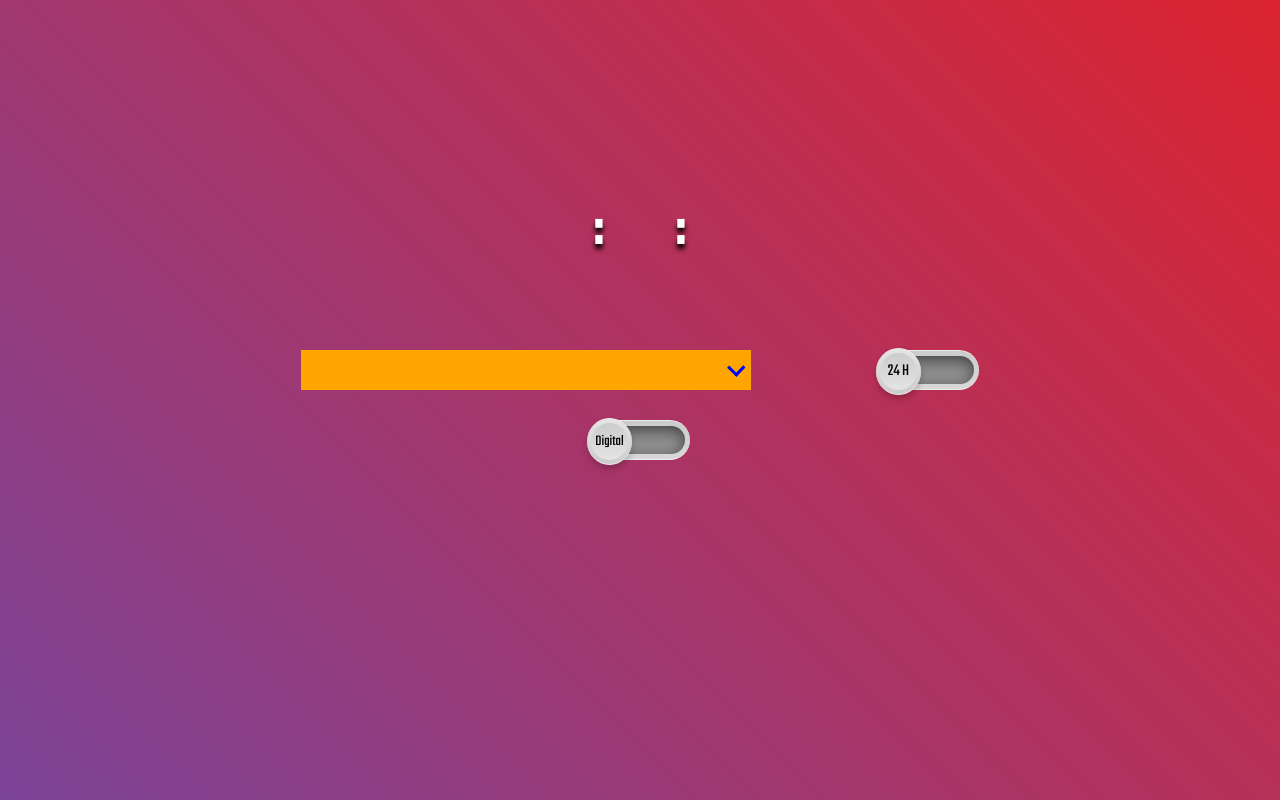
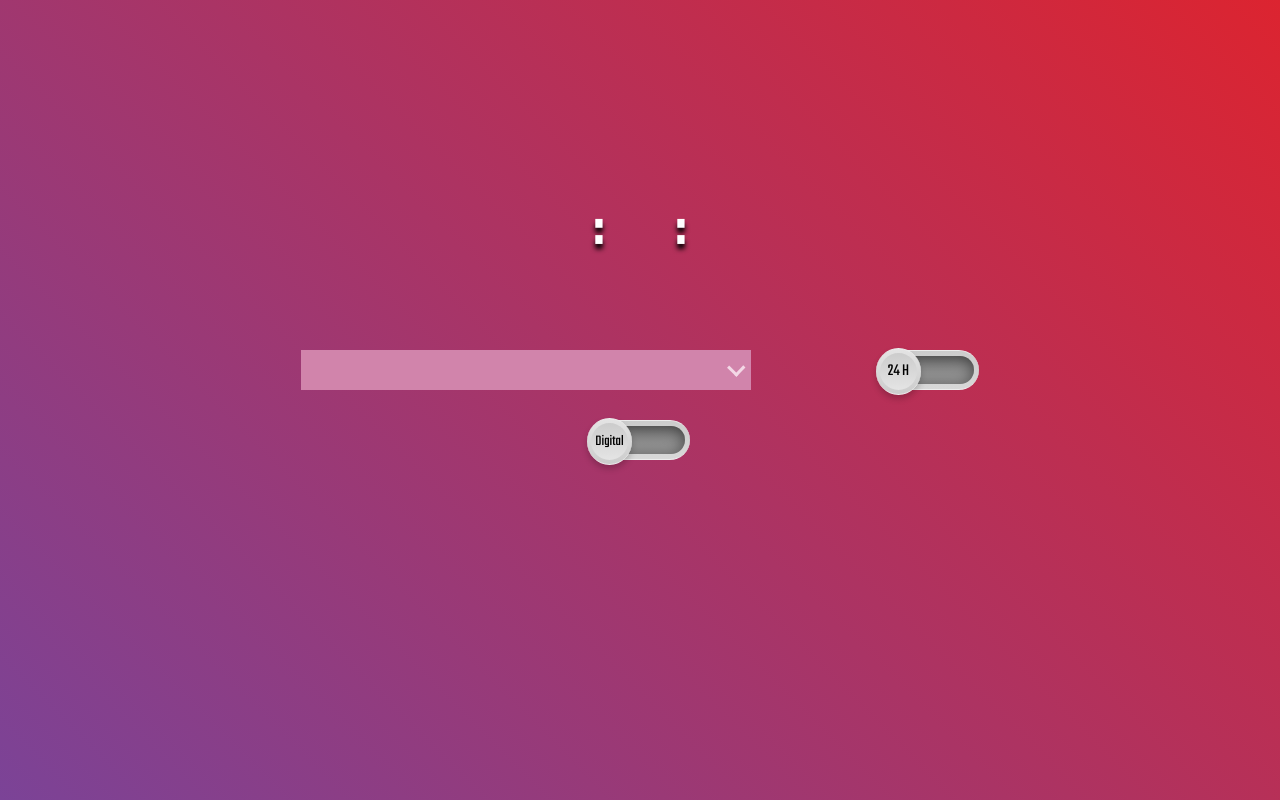
Before and after one commit to pilotvitalik/clock, a website built with webpack: page src/index.html in a window 1280 px wide. Built offline with nearby package versions, Linux system fonts and the light colour scheme; no server answers; files whose address does not match are found by name.

Commit message:
Changed: style dropdown menu

```diff
--- a/src/assets/less/modules/choice.less
+++ b/src/assets/less/modules/choice.less
@@ -23,7 +23,7 @@
 			margin-right: 10%;
 			overflow: hidden;
 			transition: all 1s ease;
-			background: @textColor;
+			background: #A57EB6;
 			&>ul:first-child{
 				display: flex;
 				flex-flow: row wrap;
@@ -37,11 +37,12 @@
 					width: 395px;
 					height: 40px;
 					padding-left: 25px;
+					color: #F3D8E6;
 					font-size: 18px;
 					line-height: 45px;
 					text-align: center;
 					letter-spacing: 0.5px;
-					background: orange;
+					background: #D184AB;
 					&>p:first-child{
 						width: 62px;
 						margin-right: 25px;
@@ -54,13 +55,13 @@
 					height: 40px;
 					border: none;
 					outline: none;
-					background: orange;
+					background: #D184AB;
 					&>span{
 					  display: inline-block;
 					  position: relative;
 					  width: 9.5px;
 					  height: 9.5px;
-					  border: solid blue;
+					  border: solid #F3D8E6;
 					  border-width: 0 3px 3px 0;
 					  transform: rotate(44deg);
 					}
@@ -85,7 +86,7 @@
 						position: relative;
 						width: auto;
 						height: 100%;
-						color: grey;
+						color: #F3D8E6;
 						font-size: 18px;
 						line-height: 40px;
 						letter-spacing: 0.5px;
@@ -97,7 +98,8 @@
 				}
 				.choice-time-timeZone-list-item:hover{
 					cursor: pointer;
-					background: lightblue;
+					color: #F3D8E6;
+					background: #6A2D82;
 				}
 			}
 		}
```
